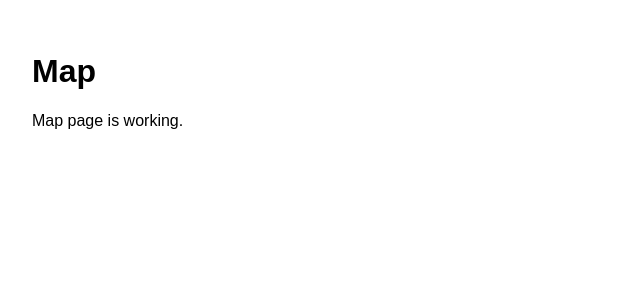
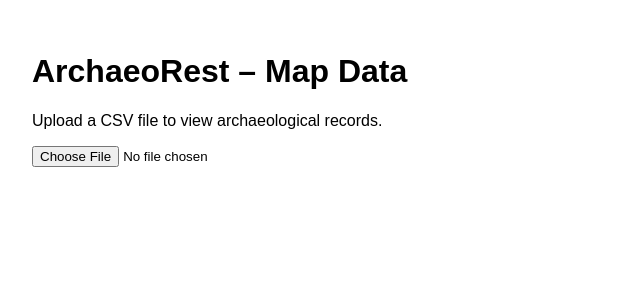
Before and after one commit to Bergmann2014/archaeorest-app, a Next.js app: page /map in a window 1280 px wide. Shown: the top 300 px of the page, without its empty margins (0-640 px from the left). Built offline with nearby package versions, Linux system fonts and the light colour scheme.

Commit message:
working map and redirect

```diff
--- a/pages/map.js
+++ b/pages/map.js
@@ -1,8 +1,88 @@
-export default function MapPage() {
+import { useState } from "react";
+
+export default function Map() {
+  const [rows, setRows] = useState([]);
+  const [error, setError] = useState("");
+
+  function parseCSV(text) {
+    const lines = text.split(/\r?\n/).filter(Boolean);
+    if (lines.length === 0) return [];
+
+    const headers = lines[0].split(",").map(h => h.trim());
+    const data = [];
+
+    for (let i = 1; i < lines.length; i++) {
+      const values = lines[i].split(",").map(v => v.trim());
+      const row = {};
+      headers.forEach((h, idx) => {
+        row[h] = values[idx] || "";
+      });
+      data.push(row);
+    }
+
+    return data;
+  }
+
+  function handleFile(e) {
+    const file = e.target.files[0];
+    if (!file) return;
+
+    if (!file.name.endsWith(".csv")) {
+      setError("Please upload a CSV file.");
+      return;
+    }
+
+    const reader = new FileReader();
+    reader.onload = evt => {
+      try {
+        const parsed = parseCSV(evt.target.result);
+        setRows(parsed);
+        setError("");
+      } catch {
+        setError("Failed to parse CSV.");
+      }
+    };
+    reader.readAsText(file);
+  }
+
   return (
     <div style={{ padding: 24, fontFamily: "Arial, sans-serif" }}>
-      <h1>Map</h1>
-      <p>Map page is working.</p>
+      <h1>ArchaeoRest – Map Data</h1>
+
+      <p>Upload a CSV file to view archaeological records.</p>
+
+      <input type="file" accept=".csv" onChange={handleFile} />
+
+      {error && (
+        <p style={{ color: "red", marginTop: 12 }}>
+          {error}
+        </p>
+      )}
+
+      {rows.length > 0 && (
+        <table
+          border="1"
+          cellPadding="6"
+          style={{ marginTop: 20, borderCollapse: "collapse" }}
+        >
+          <thead>
+            <tr>
+              {Object.keys(rows[0]).map(key => (
+                <th key={key}>{key}</th>
+              ))}
+            </tr>
+          </thead>
+          <tbody>
+            {rows.map((row, i) => (
+              <tr key={i}>
+                {Object.values(row).map((val, j) => (
+                  <td key={j}>{val}</td>
+                ))}
+              </tr>
+            ))}
+          </tbody>
+        </table>
+      )}
     </div>
   );
 }
```
Also changed, not shown: pages/index.js (+9 -3 lines).
